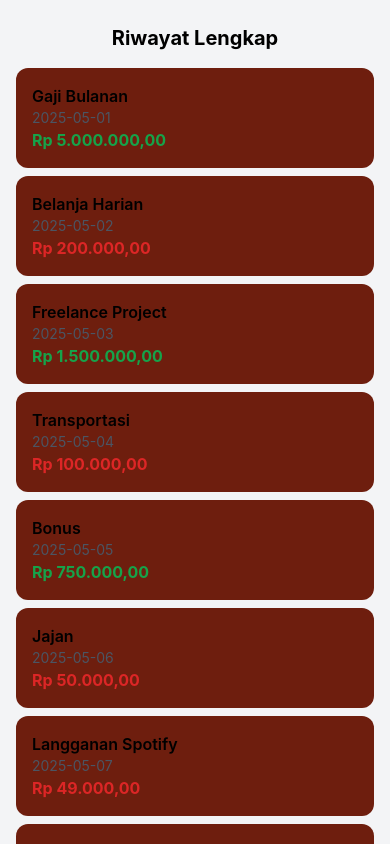
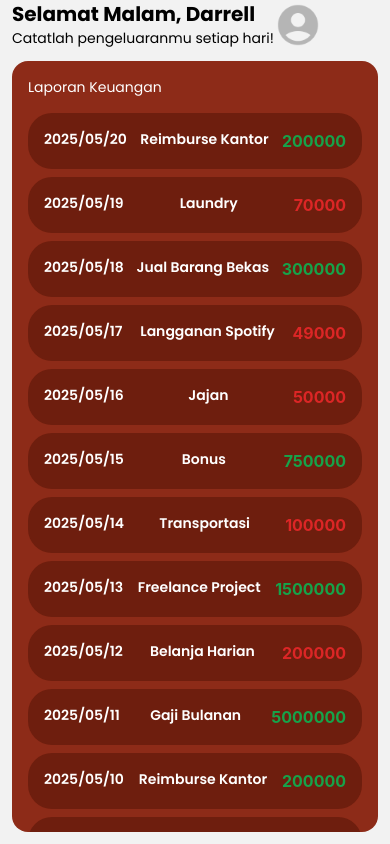
Before and after one commit to dikaarnnd/Ngirid, a React Native app: screen /History in a window 390 px wide. Built offline with nearby package versions, Linux system fonts and the light colour scheme.

Commit message:
fe-history done

```diff
--- a/App.tsx
+++ b/App.tsx
@@ -5,7 +5,7 @@ import { useEffect } from 'react';
 import {useFonts} from 'expo-font';
 
 // screens
-import MainLayout from './screens/tabs/MainLayout';
+import MainTabs from './screens/tabs/MainTabs';
 import AuthChoiceScreen from './screens/auth/AuthChoice';
 import LoginScreen from './screens/auth/Login';
 import SignupScreen from './screens/auth/Signup';
@@ -50,7 +50,7 @@ export default function App() {
         <Stack.Screen name="Signup" component={SignupScreen} />
         <Stack.Screen name="Home" component={HomeScreen} />
         <Stack.Screen name="History" component={HistoryScreen} />
-        <Stack.Screen name="MainLayout" component={MainLayout} />
+        <Stack.Screen name="MainTabs" component={MainTabs} />
       </Stack.Navigator>
     </NavigationContainer>
   );
--- a/components/HistoryList.jsx
+++ b/components/HistoryList.jsx
@@ -15,38 +15,62 @@ export default function HistoryList({ showLimit = false }) {
     { type: 'income', date: '2025-05-08', note: 'Jual Barang Bekas', price: 300000 },
     { type: 'expense', date: '2025-05-09', note: 'Laundry', price: 70000 },
     { type: 'income', date: '2025-05-10', note: 'Reimburse Kantor', price: 200000 },
+    { type: 'income', date: '2025-05-11', note: 'Gaji Bulanan', price: 5000000 },
+    { type: 'expense', date: '2025-05-12', note: 'Belanja Harian', price: 200000 },
+    { type: 'income', date: '2025-05-13', note: 'Freelance Project', price: 1500000 },
+    { type: 'expense', date: '2025-05-14', note: 'Transportasi', price: 100000 },
+    { type: 'income', date: '2025-05-15', note: 'Bonus', price: 750000 },
+    { type: 'expense', date: '2025-05-16', note: 'Jajan', price: 50000 },
+    { type: 'expense', date: '2025-05-17', note: 'Langganan Spotify', price: 49000 },
+    { type: 'income', date: '2025-05-18', note: 'Jual Barang Bekas', price: 300000 },
+    { type: 'expense', date: '2025-05-19', note: 'Laundry', price: 70000 },
+    { type: 'income', date: '2025-05-20', note: 'Reimburse Kantor', price: 200000 },
   ];
 
   const displayedData = showLimit ? data.slice(0, 3) : data;
 
-  const formatRupiah = (number) =>
-    new Intl.NumberFormat('id-ID', {
-      style: 'currency',
-      currency: 'IDR',
-    }).format(number);
+  const sortedData = [...displayedData].sort((a, b) => {
+    return new Date(b.date).getTime() - new Date(a.date).getTime();
+  });
+
+  const formatDate = (dateString) => {
+    const date = new Date(dateString);
+    const year = date.getFullYear();
+    const month = (`0${date.getMonth() + 1}`).slice(-2); // tambahkan leading zero
+    const day = (`0${date.getDate()}`).slice(-2);
+    return `${year}/${month}/${day}`;
+  };
+
+  // const formatRupiah = (number) =>
+  //   new Intl.NumberFormat('id-ID', {
+  //     style: 'currency',
+  //     currency: 'IDR',
+  //   }).format(number);
 
   const renderItem = ({ item }) => (
     <TouchableOpacity
-      className="bg-[#6E1E0E] p-4 rounded-xl mb-2 mx-4"
+      className="flex-row justify-between bg-[#6E1E0E] p-4 rounded-3xl mb-2 mx-4"
       onPress={() => navigation.navigate('Edit', { item })}
     >
-      <Text className="text-base font-semibold">{item.note}</Text>
-      <Text className="text-sm text-gray-600">{item.date}</Text>
+      <Text className="text-sm text-white font-psemibold">{formatDate(item.date)}</Text>
+      <Text className="text-sm text-white font-psemibold">{item.note}</Text>
       <Text
         className={`text-base font-bold ${
           item.type === 'income' ? 'text-green-600' : 'text-red-600'
         }`}
       >
-        {formatRupiah(item.price)}
+        {/* {formatRupiah(item.price)} */}
+        {item.price}
       </Text>
     </TouchableOpacity>
   );
 
   return (
     <FlatList
-      data={displayedData}
-      keyExtractor={(item, index) => index.toString()}
+      data={sortedData}
+      keyExtractor={(item) => `${item.note}-${item.date}`}
       renderItem={renderItem}
+      showsVerticalScrollIndicator={false}
     />
   );
 }
--- /dev/null
+++ b/components/TopBar.jsx
@@ -0,0 +1,45 @@
+import { View, Text, Image, TouchableOpacity } from 'react-native';
+import { useNavigation } from '@react-navigation/native';
+
+// Dummy data
+const user = {
+  username: 'Darrell',
+};
+
+const TopBar = () => {
+    const navigation = useNavigation();
+  const getGreeting = () => {
+    const hour = new Date().getHours();
+    if (hour >= 4 && hour < 11) return 'Selamat Pagi';
+    if (hour >= 11 && hour < 15) return 'Selamat Siang';
+    if (hour >= 15 && hour < 18) return 'Selamat Sore';
+    return 'Selamat Malam';
+  };
+
+  return (
+    <View className="flex flex-row justify-between items-center">
+        <View className='flex-1'>
+            <Text className="font-pbold text-xl">
+                {`${getGreeting()}, ${user.username}`}
+            </Text>
+            <Text className="font-pregular">Catatlah pengeluaranmu setiap hari!</Text>
+        </View>
+      <TouchableOpacity
+          className="w-12 h-12 rounded-full overflow-hidden"
+          onPress={() => navigation.navigate('History')}
+        >
+          <Image
+            source={
+              user.photoUrl
+                ? { uri: user.photoUrl }
+                : require('../assets/icons/user.png')
+            }
+            className="w-full h-full"
+            resizeMode="cover"
+          />
+        </TouchableOpacity>
+    </View>
+  );
+};
+
+export default TopBar;
--- a/screens/auth/Login.jsx
+++ b/screens/auth/Login.jsx
@@ -35,7 +35,7 @@ export default function Login() {
             <Text className='text-center text-[#CD6D1A] text-2xl font-pbold'>Sign-in with Google</Text>
           </TouchableOpacity>
           <TouchableOpacity className='bg-[#CD6D1A] rounded-full p-4 mb-4'
-            onPress={() => navigation.navigate('Home')}>
+            onPress={() => navigation.replace('MainTabs')}>
             <Text className='text-center text-white text-2xl font-pbold'>Masuk</Text>
           </TouchableOpacity>
           <TouchableOpacity className='border-4 border-[#CD6D1A] rounded-full p-4 mb-4'
--- a/screens/auth/Signup.jsx
+++ b/screens/auth/Signup.jsx
@@ -47,7 +47,7 @@ export default function Signup() {
             <Text className='text-center text-[#CD6D1A] text-2xl font-pbold'>Sign-up with Google</Text>
           </TouchableOpacity>
           <TouchableOpacity className='bg-[#CD6D1A] rounded-full p-4 mb-4'
-            onPress={() => navigation.navigate('Home')}>
+            onPress={() => navigation.replace('MainTabs')}>
             <Text className='text-center text-white text-2xl font-pbold'>Daftar</Text>
           </TouchableOpacity>
           <TouchableOpacity className='border-4 border-[#CD6D1A] rounded-full p-4 mb-4'
--- a/screens/tabs/History.jsx
+++ b/screens/tabs/History.jsx
@@ -1,21 +1,28 @@
-import { View, Text, TouchableOpacity } from 'react-native'
+import { View, Text, Image, TouchableOpacity, TouchableHighlight } from 'react-native'
 import { SafeAreaView, SafeAreaProvider } from 'react-native-safe-area-context';
-import { useNavigation } from '@react-navigation/native';
 
 
 // Components
+import TopBar from '../../components/TopBar';
 import HistoryList from '../../components/HistoryList';
 
 export default function History() {
-  const navigation = useNavigation();
   return (
     <SafeAreaProvider>
-        <SafeAreaView className='flex-1'>
-            <View className="flex-1 bg-gray-100 pt-6">
-                <Text className="text-xl font-bold text-center mb-4">Riwayat Lengkap</Text>
-                <HistoryList />
-            </View>
-        </SafeAreaView>
+      <SafeAreaView className='flex-1 gap-3 mx-3 mb-3'>
+        {/* TopBar */}
+        <View className='flex flex-row justify-between items-center'>
+          <TopBar />
+        </View>
+
+        {/* History */}
+        <View className="flex-1 bg-[#8D2B18] rounded-2xl">
+          <Text className="text-sm text-white font-pregular pl-4 my-4">Laporan Keuangan</Text>
+          <View className='flex-1'>
+            <HistoryList />
+          </View>
+        </View>
+      </SafeAreaView>
     </SafeAreaProvider>
   )
 }
--- a/screens/tabs/Home.jsx
+++ b/screens/tabs/Home.jsx
@@ -1,9 +1,12 @@
 import { View, Text, TouchableOpacity } from 'react-native'
 import { useNavigation } from '@react-navigation/native';
+import { SafeAreaProvider, SafeAreaView } from 'react-native-safe-area-context';
 
 export default function Home() {
   const navigation = useNavigation();
   return (
+    <SafeAreaProvider>
+      <SafeAreaView className='flex-1'>
         <View className={styles.container}>
           <Text className={styles.title}>Home</Text>
           <TouchableOpacity className='bg-[#CD6D1A] rounded-full p-4 mb-4'
@@ -11,6 +14,8 @@ export default function Home() {
             <Text className='text-center text-white text-2xl font-pbold'>History</Text>
           </TouchableOpacity>
         </View>
+      </SafeAreaView>
+    </SafeAreaProvider>
   )
 }
 
--- /dev/null
+++ b/screens/tabs/MainTabs.jsx
@@ -0,0 +1,98 @@
+import { View, Text, Image } from 'react-native'
+import { SafeAreaView } from 'react-native-safe-area-context';
+import { createBottomTabNavigator } from '@react-navigation/bottom-tabs';
+import { icons } from '../../constants';
+
+import Home from './Home';
+import Add from './Add';
+import History from './History';
+
+const Tab = createBottomTabNavigator();
+
+const TabIcon = ({icon, name, focused, iconActive}) => {
+  return(
+    <View className='flex-1 h-full items-center justify-center mt-5'>
+      <Image
+        source={focused ? iconActive : icon}
+        resizeMode="contain"
+        // tintColor={color}
+        className="w-7 h-7"
+      />
+      {/* <Text className={`${focused ? 'font-psemibold' : 'font-pregular'} text-xs`} style={{color: color}}>{name}</Text> */}
+    </View>
+  )
+}
+
+const MainLayout = () => {
+  return (
+    <SafeAreaView className='flex-1'>
+      <Tab.Navigator screenOptions={{
+        tabBarShowLabel: false,
+        // tabBarActiveTintColor: '#FFFFFF',
+        // tabBarInactiveTintColor: '#F5F5F5',
+        tabBarStyle: {
+          backgroundColor: '#CD6D1A',
+          borderTopWidth: 0,
+          height: 60,
+          paddingBottom: 6,
+          // borderTopLeftRadius: 0,          // Tidak bulat = persegi
+          // borderTopRightRadius: 0,
+          // elevation: 10,                   // Bayangan Android
+          // shadowColor: '#000',             // Bayangan iOS
+          // shadowOpacity: 0.1,
+          // shadowOffset: { width: 0, height: -2 },
+        },
+        tabBarItemStyle: {
+          flex: 1,
+          alignItems: 'center',
+          justifyContent: 'center',
+        },
+      }}>
+        <Tab.Screen
+          name="Home"
+          component={Home}
+          options={{
+            headerShown: false,
+            tabBarIcon: ({focused}) => (
+              <TabIcon
+                icon={icons.home}
+                iconActive={icons.homeActive}
+                name="Home"
+                focused={focused}
+              />
+            )
+        }}/>
+        <Tab.Screen
+          name="Add"
+          component={Add}
+          options={{
+            // headerShown: false,
+            tabBarStyle: { display: 'none' },
+            tabBarIcon: ({focused}) => (
+              <TabIcon
+                icon={icons.add}
+                name="Add"
+                focused={focused}
+              />
+            )
+        }}/>
+        <Tab.Screen
+          name="History"
+          component={History}
+          options={{
+            headerShown: false,
+            tabBarIcon: ({focused}) => (
+              <TabIcon
+                icon={icons.history}
+                iconActive={icons.historyActive}
+                name="History"
+                focused={focused}
+              />
+            )
+        }}/>
+      </Tab.Navigator>
+    </SafeAreaView>
+  )
+}
+
+export default MainLayout;
```
Also changed, not shown: screens/tabs/MainLayout.jsx (deleted, +0 -83 lines). Lines whose indentation alone changed are shown as unchanged.
